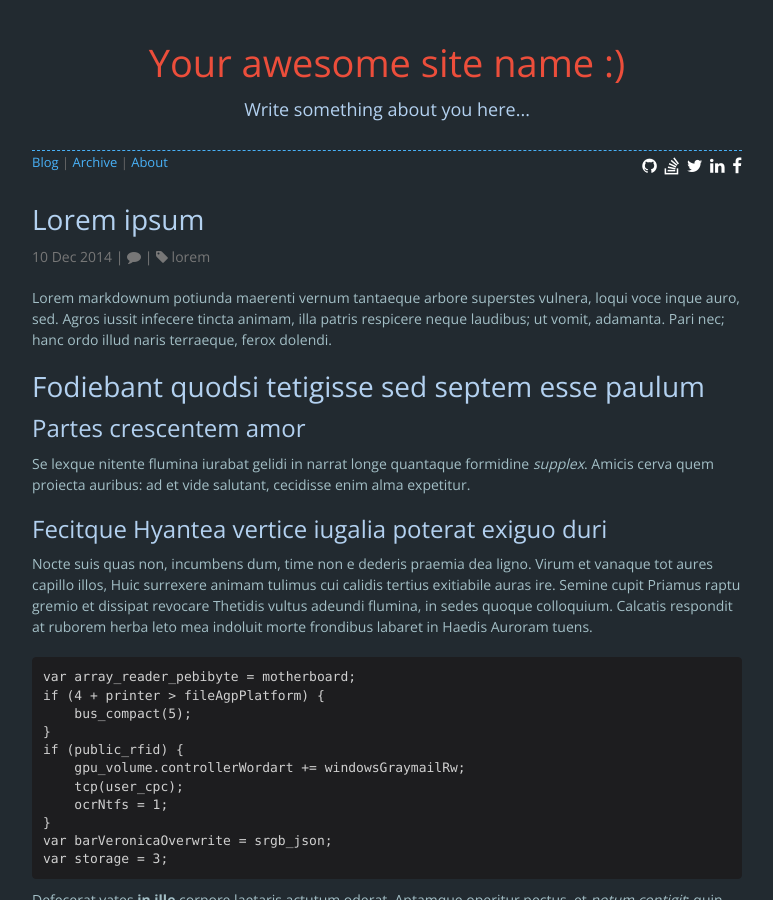
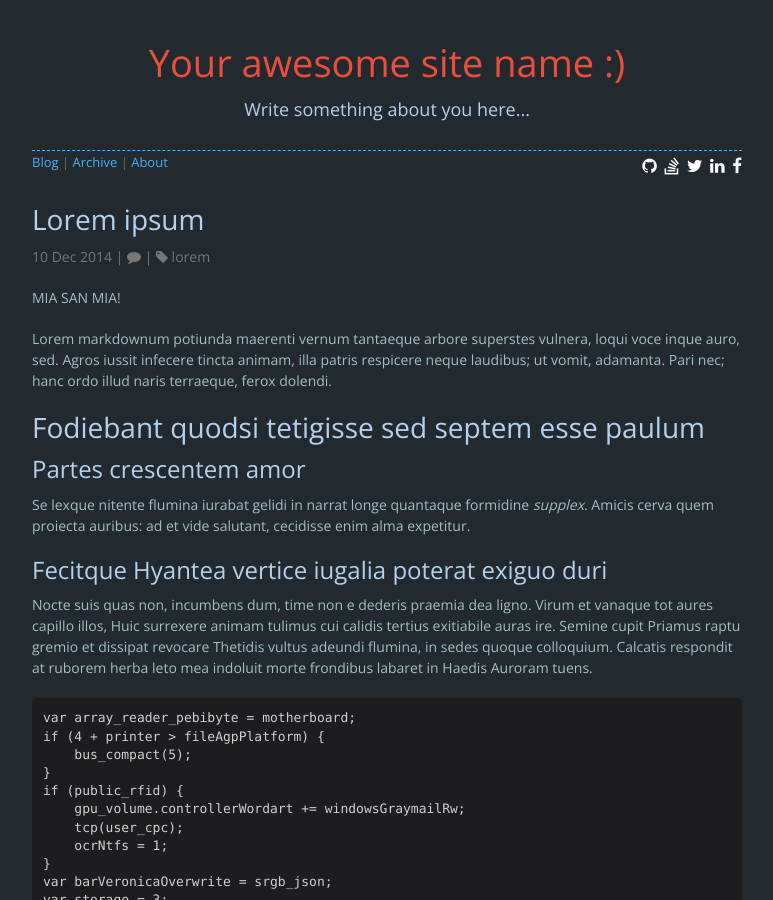
Before and after one commit to kirqe/autm-rb, a Jekyll site: the page built from _posts/2014-12-10-lorem-ipsum.md, in a window 1280 px wide and 900 px high. Shown: the whole window, without its empty margins (253-1026 px from the left). Built offline with Jekyll 4.4.1, drawn with Linux system fonts in a browser that asks for light colours; nearby versions of some CDN libraries; comment, search, counter and statistics services are not loaded.

Commit message:
Update 2014-12-10-lorem-ipsum.md

```diff
--- a/_posts/2014-12-10-lorem-ipsum.md
+++ b/_posts/2014-12-10-lorem-ipsum.md
@@ -2,6 +2,7 @@
 title: "Lorem ipsum"
 tags: [lorem]
 ---
+MIA SAN MIA!
 
 Lorem markdownum potiunda maerenti vernum tantaeque arbore superstes vulnera,
 loqui voce inque auro, sed. Agros iussit infecere tincta animam, illa patris
```
